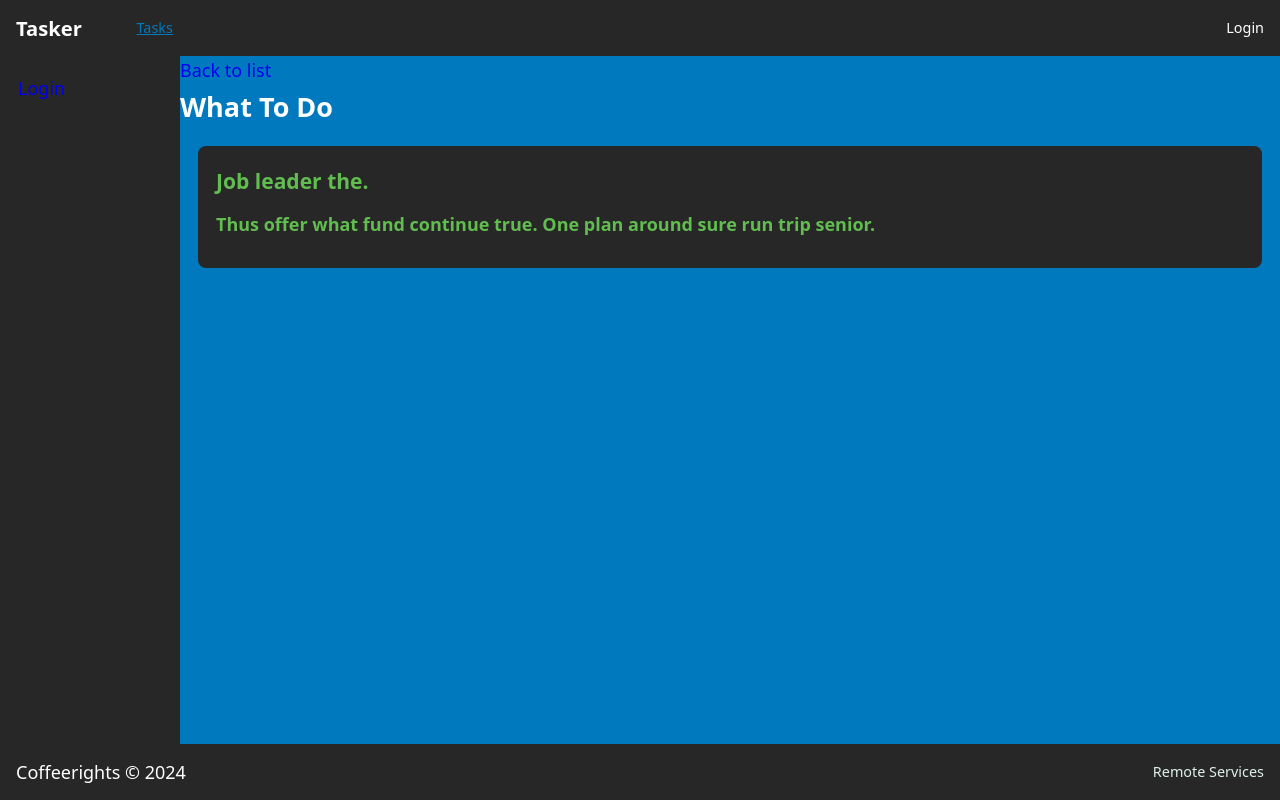
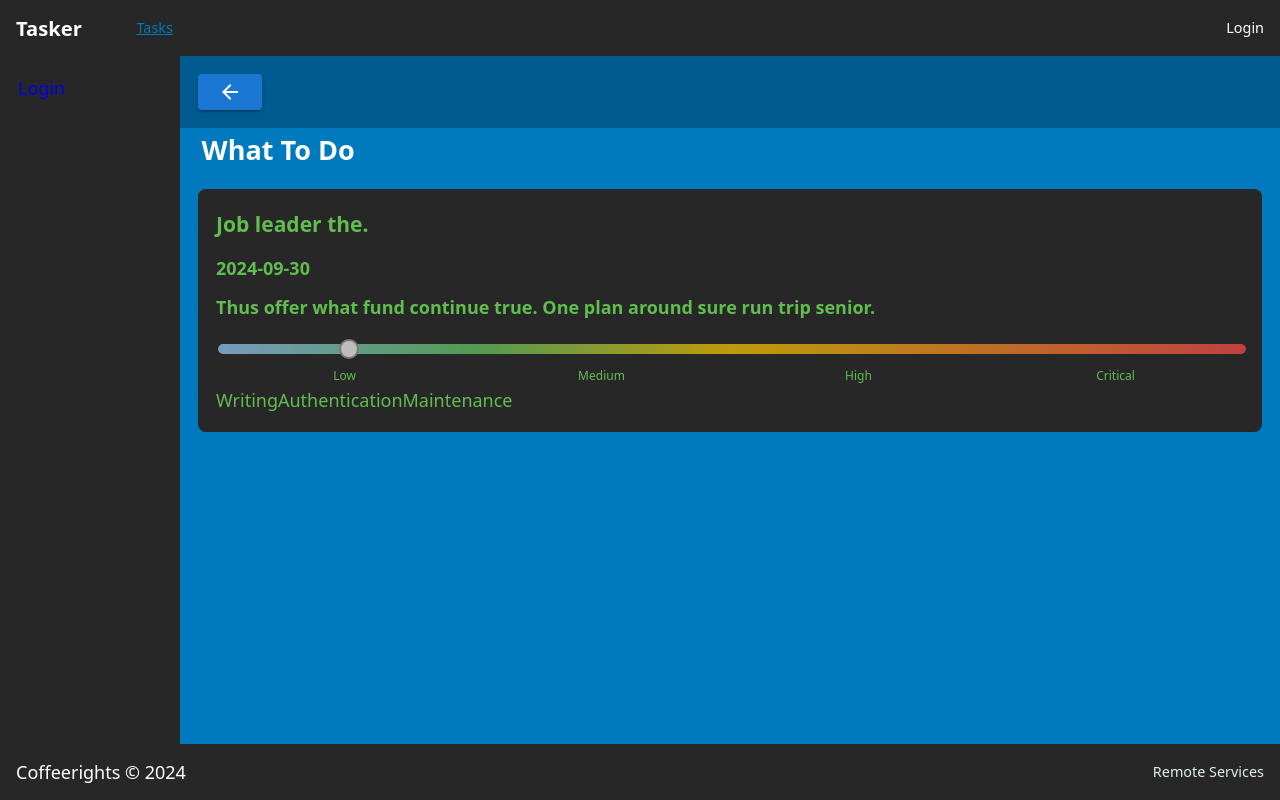
Before and after one commit to dorhakim100/Tasker-Front, a React (Vite) app: page /task/1 in a window 1280 px wide. Built offline with nearby package versions, Linux system fonts and the light colour scheme.

Commit message:
Add priority range to TaskDetails

```diff
--- a/src/assets/styles/cmps/TaskFilter.scss
+++ b/src/assets/styles/cmps/TaskFilter.scss
@@ -1,7 +1,8 @@
 .task-filter {
   display: grid;
-  grid-template-columns: 1fr 5em 5em auto;
-  grid-template-columns: 10em 5em 15em 5em auto;
+  // grid-template-columns: 1fr 5em 5em auto;
+  grid-template-columns: repeat(5,auto);
+  grid-template-rows: repeat(2,1fr);
   align-items: center;
   justify-items: center;
   gap: 0 0.5em;
@@ -41,6 +42,11 @@
 
   .priority-container{
     color: $text-light;
+    .select{
+      min-width: 200px;
+
+
+    }
   }
 
   select{
--- a/src/assets/styles/cmps/TaskList.scss
+++ b/src/assets/styles/cmps/TaskList.scss
@@ -12,9 +12,9 @@
     justify-items: center;
 
     .task-container {
-        display: grid;
 
-        grid-template-columns: max-content auto;
+    display: grid;
+    grid-template-rows: 1fr auto;
         gap: 2em;
         padding: .5em;
         background-color: $black-card-background;
--- a/src/assets/styles/cmps/preview.scss
+++ b/src/assets/styles/cmps/preview.scss
@@ -1,9 +1,26 @@
 .preview {
+
+    grid-row: 1/2;
+
+    header{
+
+        display: flex;
+        flex-direction: column;
+        align-items: center;
+        justify-items: center;
+        gap: 0.3em;
+    }
     a {
         color: $text-light;
+        padding: 5px;
+        border-radius: 5px;
+        transition: 0.2s ease;
+        &:hover{
+            // color: $blue-primary;
+            text-decoration: none;
+            background-color: $hover-white;
+        }
 
-
-        padding: 0;
     }
 	p {
 		margin-block: 0 0.2rem;
--- a/src/assets/styles/pages/TaskDetails.scss
+++ b/src/assets/styles/pages/TaskDetails.scss
@@ -1,8 +1,73 @@
+.task-details-container{
+
+    .button-container{
+        background-color: rgba(0, 0, 0, 0.246);
+        padding: 1em;
+    }
+    h1{
+        margin: 0em 0em 0em 0.8em;
+    }
+}
+
 .task-details {
     margin: 1em;
     padding: 1em;
     background-color: $black-card-background;
     border-radius: 8px;
+
+
+    .priority-slider {
+        width: 100%;
+        text-align: center;
+      }
+
+      .priority-range {
+        -webkit-appearance: none; /* Override default CSS styles */
+        width: 100%;
+        height: 10px;
+        border-radius: 5px;
+        background: linear-gradient(
+          to right,
+         #99ccff 0%, /* Critical */
+          #66cc66 25%, /* High */
+         #ffcc00  50%, /* Medium */
+            #ff4d4d 100% /* Low */
+        );
+        outline: none; /* Removes outline */
+        opacity: 0.7; /* Transparency */
+        transition: opacity .2s; /* Transition for hover effect */
+      }
+
+      .priority-range:hover {
+        opacity: 1; /* Fully visible on hover */
+      }
+
+      .priority-range::-webkit-slider-thumb {
+        -webkit-appearance: none;
+        appearance: none;
+        width: 20px; /* Width of the thumb */
+        height: 20px; /* Height of the thumb */
+        border-radius: 50%; /* Round thumb */
+        background: white; /* Thumb color */
+        border: 2px solid #999; /* Border color */
+        cursor: pointer; /* Pointer cursor */
+      }
+
+      .priority-range::-moz-range-thumb {
+        width: 20px;
+        height: 20px;
+        border-radius: 50%;
+        background: white;
+        border: 2px solid #999;
+        cursor: pointer;
+      }
+
+      .priority-labels {
+        display: grid;
+        grid-template-columns: repeat(4,1fr);
+        font-size: 12px; /* Font size for labels */
+        margin-top: 5px; /* Space above labels */
+      }
 
 }
 
--- a/src/assets/styles/setup/_variables.scss
+++ b/src/assets/styles/setup/_variables.scss
@@ -14,6 +14,7 @@ $yellow-accent: #f2d600; // Yellow for highlighting important areas
 $gray-background: #f4f5f7; // Light gray for background
 $white-card-background: #ffffff; // White for task cards
 $black-card-background: #272727; // White for task cards
+$hover-white:#6969694e;
 $text-dark: #344563; // Dark text for better readability
 $text-light: #ffffff; // Light text for use on dark backgrounds
 $border-white: #dfe1e6; // Soft border color for cards/columns
--- a/src/cmps/TaskFilter.jsx
+++ b/src/cmps/TaskFilter.jsx
@@ -20,13 +20,9 @@ export function TaskFilter({ filterBy, setFilterBy }) {
   }, [filterToEdit])
 
   function handleChange(ev) {
-    console.log(ev)
-    const type = ev.target.type
+    let type = ev.target.type
     const field = ev.target.name
     let value
-
-    console.log(type)
-    console.log(field)
 
     switch (type) {
       case 'text':
@@ -67,6 +63,11 @@ export function TaskFilter({ filterBy, setFilterBy }) {
     }
   }
 
+  function handlePriorityChange(ev) {
+    const valueToSet = ev.target.value
+    setFilterToEdit({ ...filterToEdit, priority: valueToSet })
+  }
+
   return (
     <section className='task-filter'>
       {/* <h3>Filter:</h3> */}
@@ -89,9 +90,11 @@ export function TaskFilter({ filterBy, setFilterBy }) {
               labelId='priority'
               id='priority'
               name='priority'
-              value={filterBy.priority}
+              value={filterToEdit.priority}
               label='priority'
-              onChange={handleChange}
+              type='select-one'
+              onChange={handlePriorityChange}
+              className='select'
             >
               <MenuItem value='All'>All</MenuItem>
               <MenuItem value='Low'>Low</MenuItem>
--- a/src/cmps/TaskPreview.jsx
+++ b/src/cmps/TaskPreview.jsx
@@ -5,13 +5,10 @@ export function TaskPreview({ task }) {
     <article className='preview'>
       <header>
         <Link to={`/task/${task.id}`}>{task.title}</Link>
+        <span>{task.dueDate}</span>
       </header>
 
-      {task.owner && (
-        <p>
-          Owner: <span>{task.owner.fullname}</span>
-        </p>
-      )}
+      {task.owner && <span>{task.owner}</span>}
     </article>
   )
 }
--- a/src/pages/TaskDetails.jsx
+++ b/src/pages/TaskDetails.jsx
@@ -1,8 +1,9 @@
 import { useEffect } from 'react'
 import { useParams } from 'react-router-dom'
-import { Link } from 'react-router-dom'
+import { Link, useNavigate } from 'react-router-dom'
 
 import { showSuccessMsg, showErrorMsg } from '../services/event-bus.service'
+import { makeId } from '../services/util.service'
 
 import { loadTask } from '../state/menu.js'
 
@@ -10,10 +11,13 @@ import { currTask } from '../state/atom.js'
 
 import { TaskEdit } from '../cmps/TaskEdit.jsx'
 import { useRecoilState } from 'recoil'
+import ArrowBackIcon from '@mui/icons-material/ArrowBack'
+import { Button } from '@mui/material'
 
 export function TaskDetails() {
   const { taskId } = useParams()
   const [task, setTask] = useRecoilState(currTask)
+  const navigate = useNavigate()
 
   useEffect(() => {
     const setCurrTask = async () => {
@@ -25,7 +29,11 @@ export function TaskDetails() {
 
   return (
     <section className='task-details-container'>
-      <Link to='/task'>Back to list</Link>
+      <div className='button-container'>
+        <Button variant='contained' onClick={() => navigate('/task')}>
+          <ArrowBackIcon />
+        </Button>
+      </div>
       <h1>What To Do</h1>
       {task && (
         <div
@@ -38,9 +46,45 @@ export function TaskDetails() {
           }
         >
           <h3>{task.title}</h3>
+          <h4>{task.dueDate}</h4>
           <h4>{task.description}</h4>
+          <PriorityRange task={task} />
+
+          {task.tags.map((tag) => {
+            return <span key={`${tag}${makeId()}`}>{tag}</span>
+          })}
         </div>
       )}
     </section>
   )
 }
+
+function PriorityRange({ task }) {
+  return (
+    <div className='priority-slider'>
+      <input
+        className='priority-range'
+        type='range'
+        value={
+          task.priority === 'Critical'
+            ? 88
+            : task.priority === 'High'
+            ? 62.5
+            : task.priority === 'Medium'
+            ? 36.5
+            : 12
+        }
+        min='0'
+        max='100'
+        step='1'
+        readOnly
+      />
+      <div className='priority-labels'>
+        <span>Low</span>
+        <span>Medium</span>
+        <span>High</span>
+        <span>Critical</span>
+      </div>
+    </div>
+  )
+}
```
